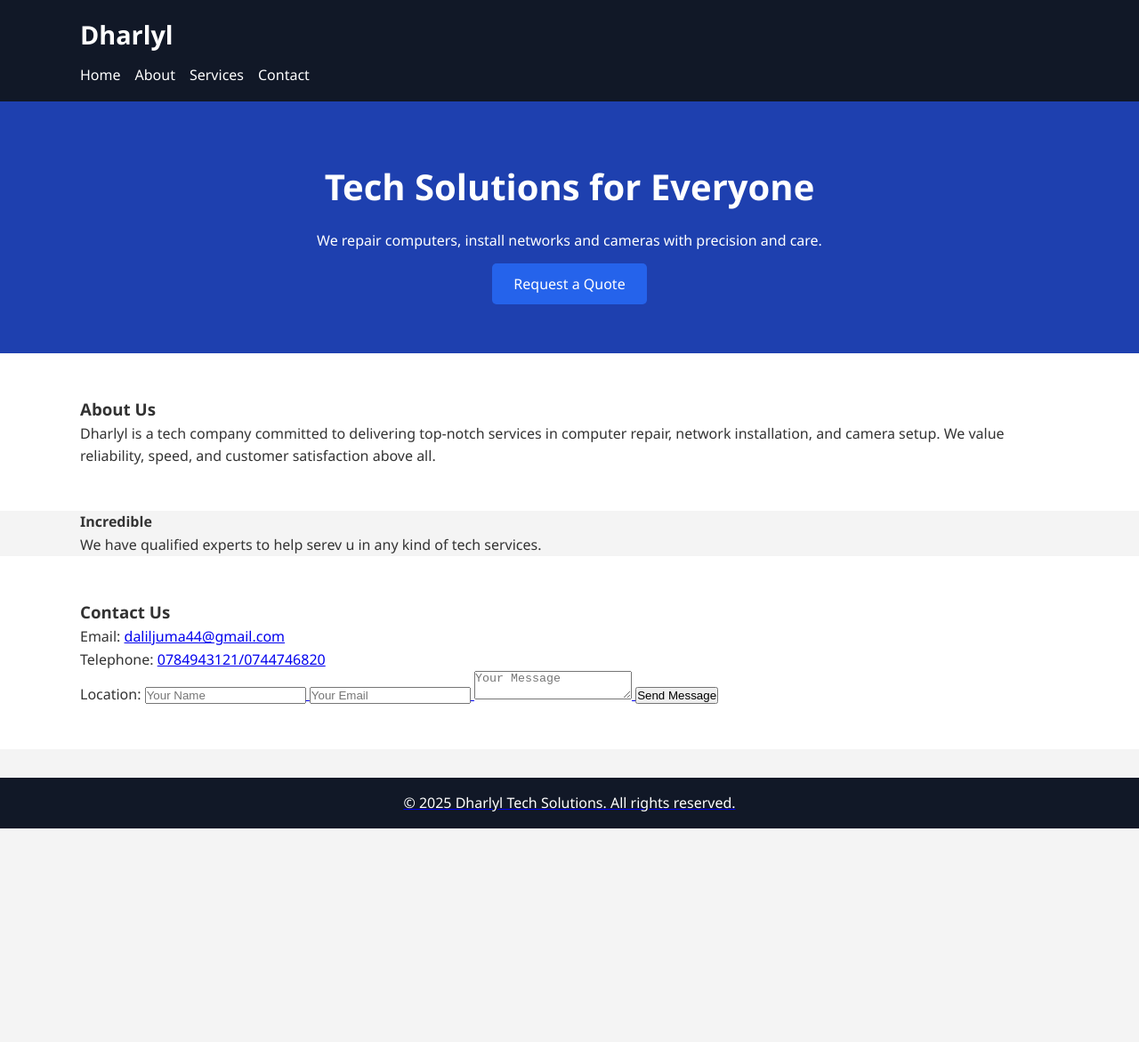
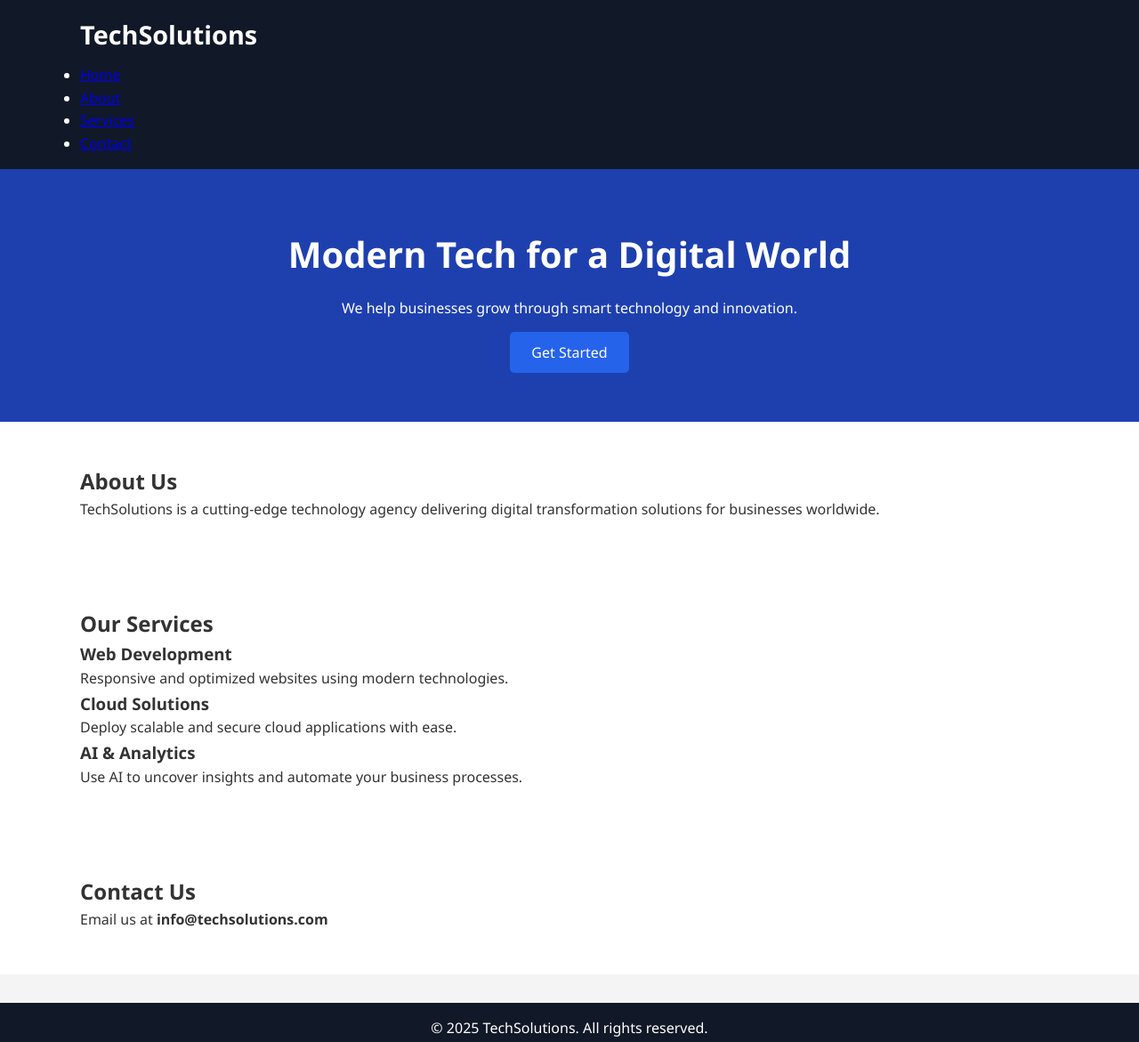
Before and after one commit to Bash-97/eco, a plain HTML site: page index.html in a window 1280 px wide. Shown: the whole page at 89% size. Before the commit the page ends 931 px from the top, so only its background shows below. Drawn offline with Linux system fonts and the light colour scheme.

Commit message:
Update index.html

```diff
--- a/index.html
+++ b/index.html
@@ -1,19 +1,22 @@
+
 
 <!DOCTYPE html>
 <html lang="en">
 <head>
   <meta charset="UTF-8" />
-  <meta name="viewport" content="width=device-width, initial-scale=1.0" />
-  <title>Dharlyl - Tech Solutions</title>
+  <meta name="viewport" content="width=device-width, initial-scale=1.0"/>
+  <title>Tech Solutions</title>
   <link rel="stylesheet" href="style.css" />
+  <link href="https://fonts.googleapis.com/css2?family=Roboto:wght@400;700&display=swap" rel="stylesheet">
 </head>
 <body>
+
   <header>
-    <div class="container">
-      <h1 class="logo">Dharlyl</h1>
+    <div class="container nav">
+      <h1 class="logo">TechSolutions</h1>
       <nav>
-        <ul class="nav-links">
-          <li><a href="#">Home</a></li>
+        <ul>
+          <li><a href="#home">Home</a></li>
           <li><a href="#about">About</a></li>
           <li><a href="#services">Services</a></li>
           <li><a href="#contact">Contact</a></li>
@@ -22,26 +25,36 @@
     </div>
   </header>
 
-  <section class="hero">
+  <section id="home" class="hero">
     <div class="container">
-      <h2>Tech Solutions for Everyone</h2>
-      <p>We repair computers, install networks and cameras with precision and care.</p>
-      <a href="#contact" class="btn">Request a Quote</a>
+      <h2>Modern Tech for a Digital World</h2>
+      <p>We help businesses grow through smart technology and innovation.</p>
+      <a href="#contact" class="btn">Get Started</a>
     </div>
   </section>
 
   <section id="about" class="about">
     <div class="container">
-      <h3>About Us</h3>
-      <p>Dharlyl is a tech company committed to delivering top-notch services in computer repair, network installation, and camera setup. We value reliability, speed, and customer satisfaction above all.</p>
+      <h2>About Us</h2>
+      <p>TechSolutions is a cutting-edge technology agency delivering digital transformation solutions for businesses worldwide.</p>
     </div>
   </section>
 
-  <section id="About" class="About">
+  <section id="services" class="services">
     <div class="container">
-
-          <h4>Incredible</h4>
-          <p>We have qualified experts to help serev u in any kind of tech services.</p>
+      <h2>Our Services</h2>
+      <div class="service-list">
+        <div class="service">
+          <h3>Web Development</h3>
+          <p>Responsive and optimized websites using modern technologies.</p>
+        </div>
+        <div class="service">
+          <h3>Cloud Solutions</h3>
+          <p>Deploy scalable and secure cloud applications with ease.</p>
+        </div>
+        <div class="service">
+          <h3>AI & Analytics</h3>
+          <p>Use AI to uncover insights and automate your business processes.</p>
         </div>
       </div>
     </div>
@@ -49,23 +62,16 @@
 
   <section id="contact" class="contact">
     <div class="container">
-      <h3>Contact Us</h4>
-      <p>Email: <a href="mailto:daliljuma44@gmail.com">daliljuma44@gmail.com</a></p>
-      <p>Telephone: <a href="mailto:0784943121/0744746820">0784943121/0744746820</a></p>
-      <p>Location: <a href="mailto:Pakwach Town  opposite Nile star office</a></p>
-      <form>
-        <input type="text" placeholder="Your Name" required />
-        <input type="email" placeholder="Your Email" required />
-        <textarea placeholder="Your Message" required></textarea>
-        <button type="submit">Send Message</button>
-      </form>
+      <h2>Contact Us</h2>
+      <p>Email us at <strong>info@techsolutions.com</strong></p>
     </div>
   </section>
 
   <footer>
     <div class="container">
-      <p>&copy; 2025 Dharlyl Tech Solutions. All rights reserved.</p>
+      <p>&copy; 2025 TechSolutions. All rights reserved.</p>
     </div>
   </footer>
+
 </body>
 </html>
```
